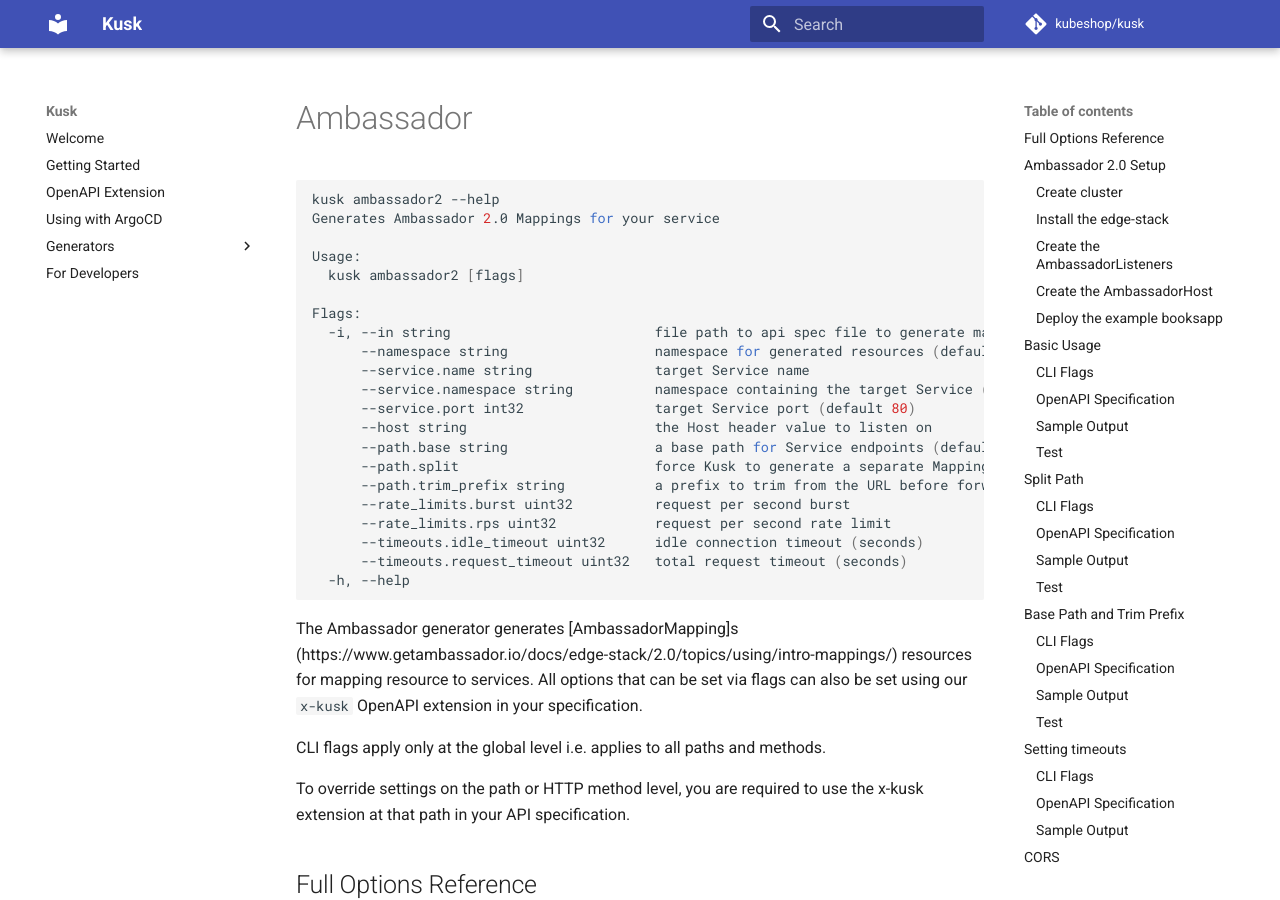
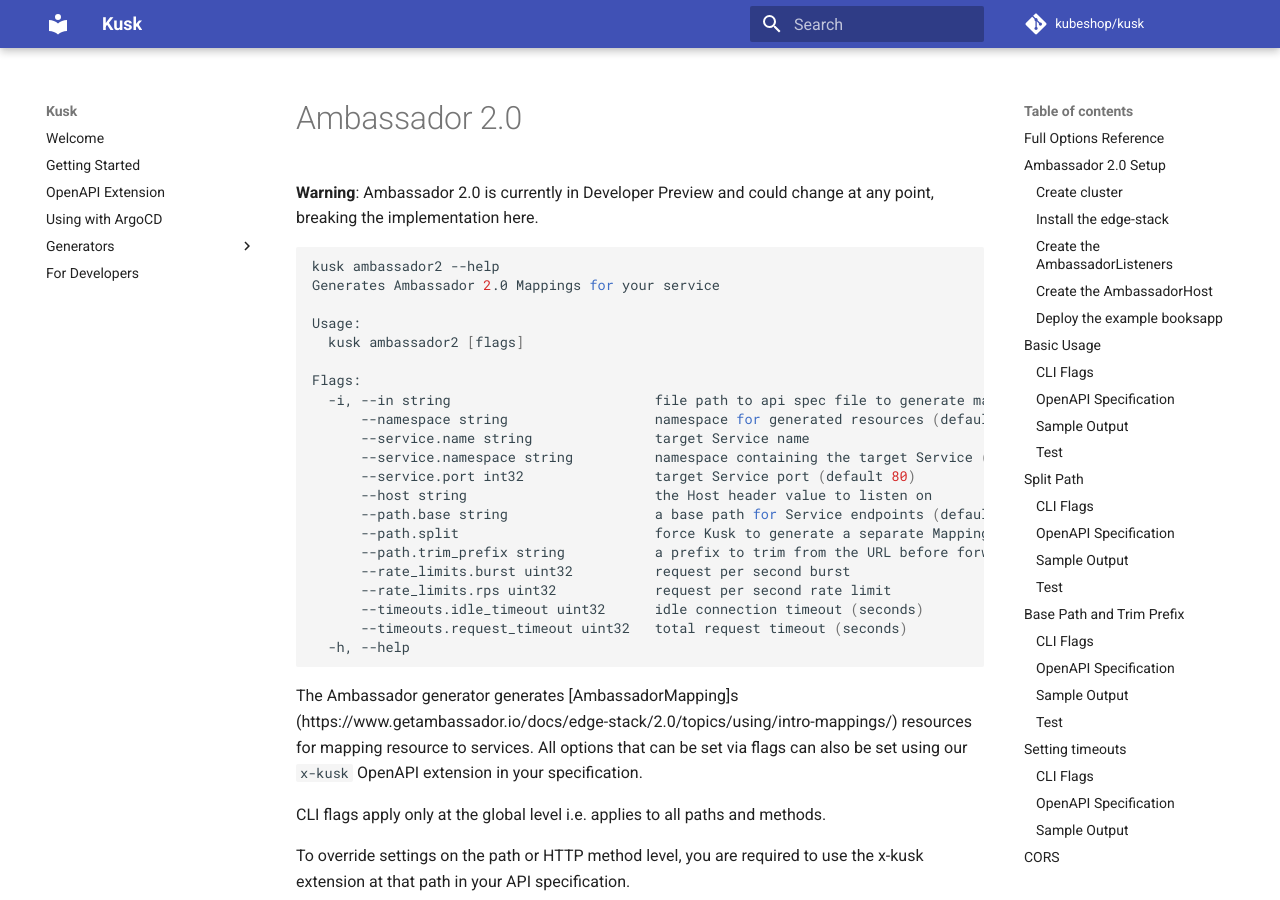
Before and after one commit to kubeshop/kusk-gen, an MkDocs documentation site: the page built from docs/ambassador2.md, in a window 1280 px wide and 900 px high. Built offline with MkDocs 1.6.1 and Material for MkDocs 9.7.7, drawn with Linux system fonts in a browser that asks for light colours; comment, search, counter and statistics services are not loaded.

Commit message:
Add warnings to Ambassador 2.0 docs regarding unstability of the Developer Preview

````diff
--- a/docs/ambassador2.md
+++ b/docs/ambassador2.md
@@ -1,4 +1,6 @@
-# Ambassador
+# Ambassador 2.0
+**Warning**: Ambassador 2.0 is currently in Developer Preview and could change at any point, breaking the implementation here.
+
 
 ```shell
 kusk ambassador2 --help
````
Also changed, not shown: README.md (+3 -1 lines).
